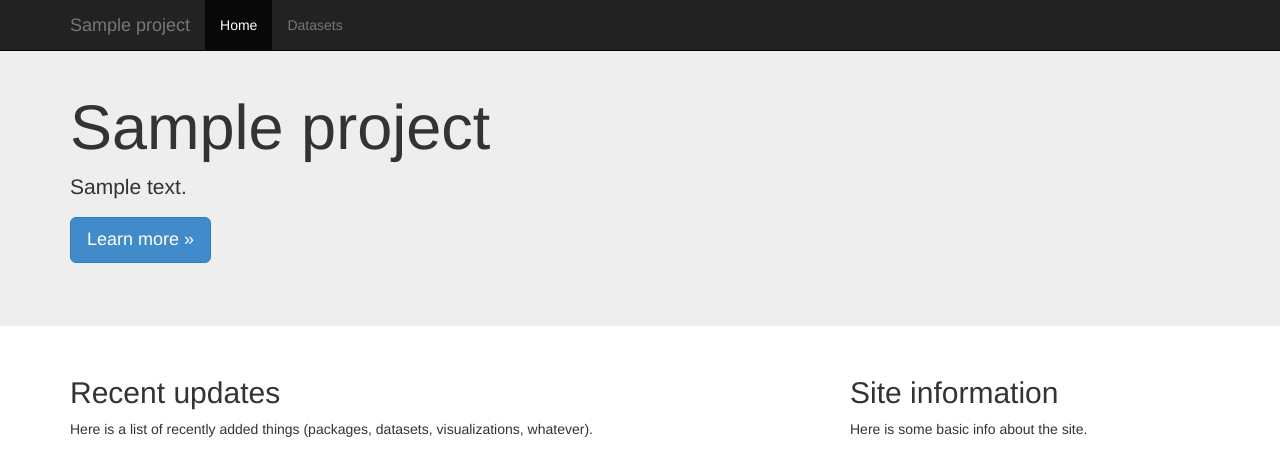
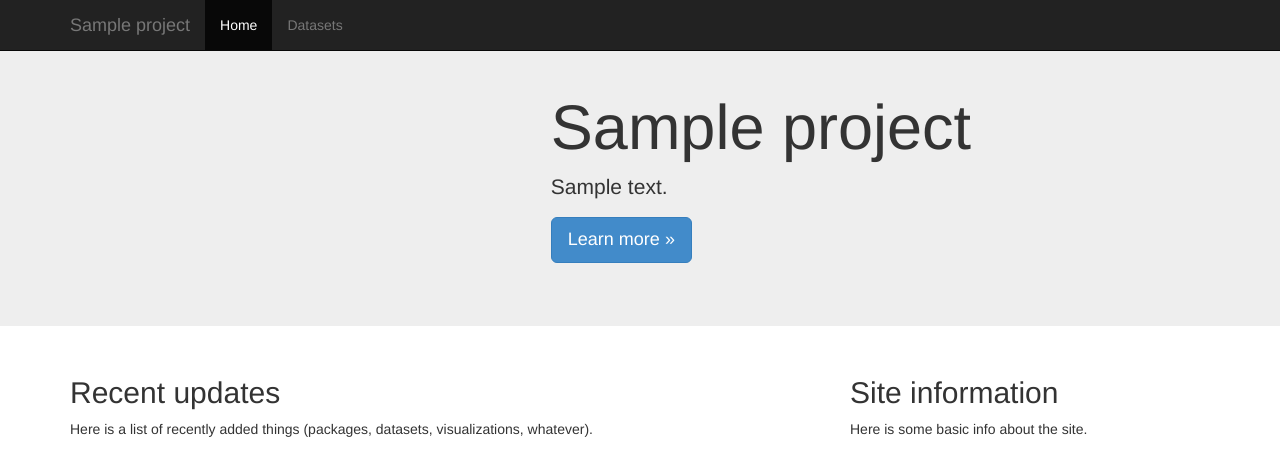
Before and after one commit to openspending-archive/biab, a Django app: template biab/bdpsite/templates/bdpsite/viewer_project.html in a window 1280 px wide. Shown: the top 476 px of the page. Run offline with Django 3.2, Linux system fonts and the light colour scheme; the template is opened without the code that fills it: most values are stand-ins (such as "Sample title", 1, 10 or a date in 2020); some libraries are stand-ins or nearby versions.

Commit message:
Mildly improved front page view.

```diff
--- a/biab/bdpsite/templates/bdpsite/viewer_project.html
+++ b/biab/bdpsite/templates/bdpsite/viewer_project.html
@@ -7,23 +7,8 @@
       padding-top: 25px;
       padding-bottom: 20px;
     }
-    .enclosure {
-      margin-left: auto;
-      margin-right: auto;
-      display: block;
-    }
-    .enclosure.for-bubbletree {
-      margin-top: -25px;
-      width: 400px;
-      position: absolute;
-      right: 0;
-      top: 50px;
-    }
-    .enclosure.for-barchart {
-      width: 600px;
-    }
-    .openspending-bt .label2 span {
-      background: #eee;
+    .bubbletree {
+      margin-top: -50px;
     }
 </style>
 {% endblock %}
@@ -56,22 +41,20 @@
     </div>
 
     <!-- Main jumbotron for a primary marketing message or call to action -->
-    <div class="jumbotron"
-    {% if project.featured_viz.type = "bubbletree" %}
-    style="height: 400px"
-    {% endif %}
-    >
-      <div class="container">
+    <div class="jumbotron" {% if project.featured_viz.type = "bubbletree"%}style="height:425px"{% endif %}>
+    <div class="row">
+      <div class="col-md-5">
+        <div
+          class="{{project.featured_viz.type}}"
+          data-dataset="{{project.featured_viz.dataset.openspendingSlug}}"
+          data-drilldowns="{{project.featured_viz.drilldowns}}"
+          data-cuts="{{project.featured_viz.cuts}}"
+          data-width="400">
+        </div>
+      </div>
+      <div class="col-md-7">
         <h1>{{ project.title }} </h1>
         {% if project.featured_viz %}
-        <div class="enclosure for-{{project.featured_viz.type}}">
-          <div
-            class="{{project.featured_viz.type}}"
-            data-dataset="{{project.featured_viz.dataset.openspendingSlug}}"
-            data-drilldowns="{{project.featured_viz.drilldowns}}"
-            data-cuts="{{project.featured_viz.cuts}}">
-          </div>
-        </div>
         <p>{{ project.description }}</p>
         <p><a class="btn btn-primary btn-lg" role="button" href="{{featured_dataset}}/">Learn more &raquo;</a></p>
         {% else %}
@@ -79,6 +62,7 @@
         <p><i>This is where the featured visualization should go. The button below links to the dataset page for the visualization's dataset.</i></p>
         {% endif %}
       </div>
+    </div>
     </div>
 
     <div class="container">
```
